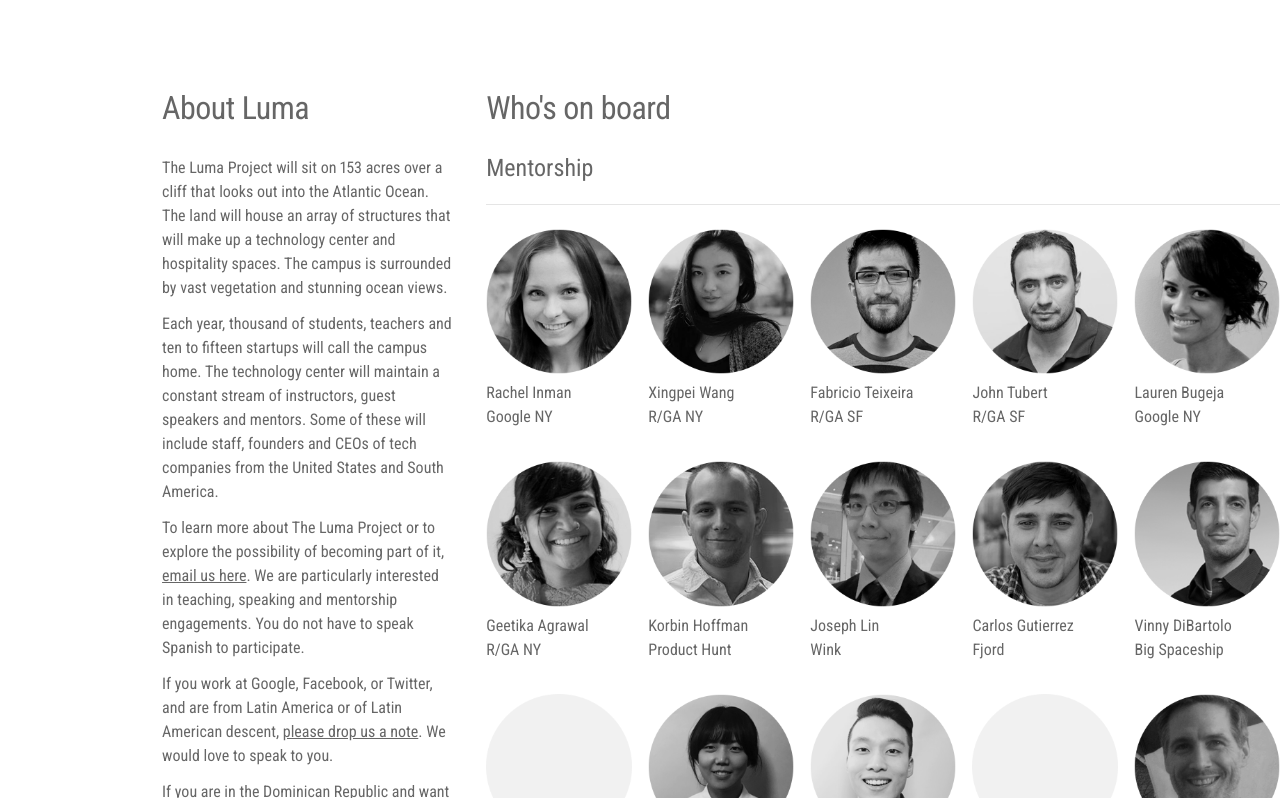
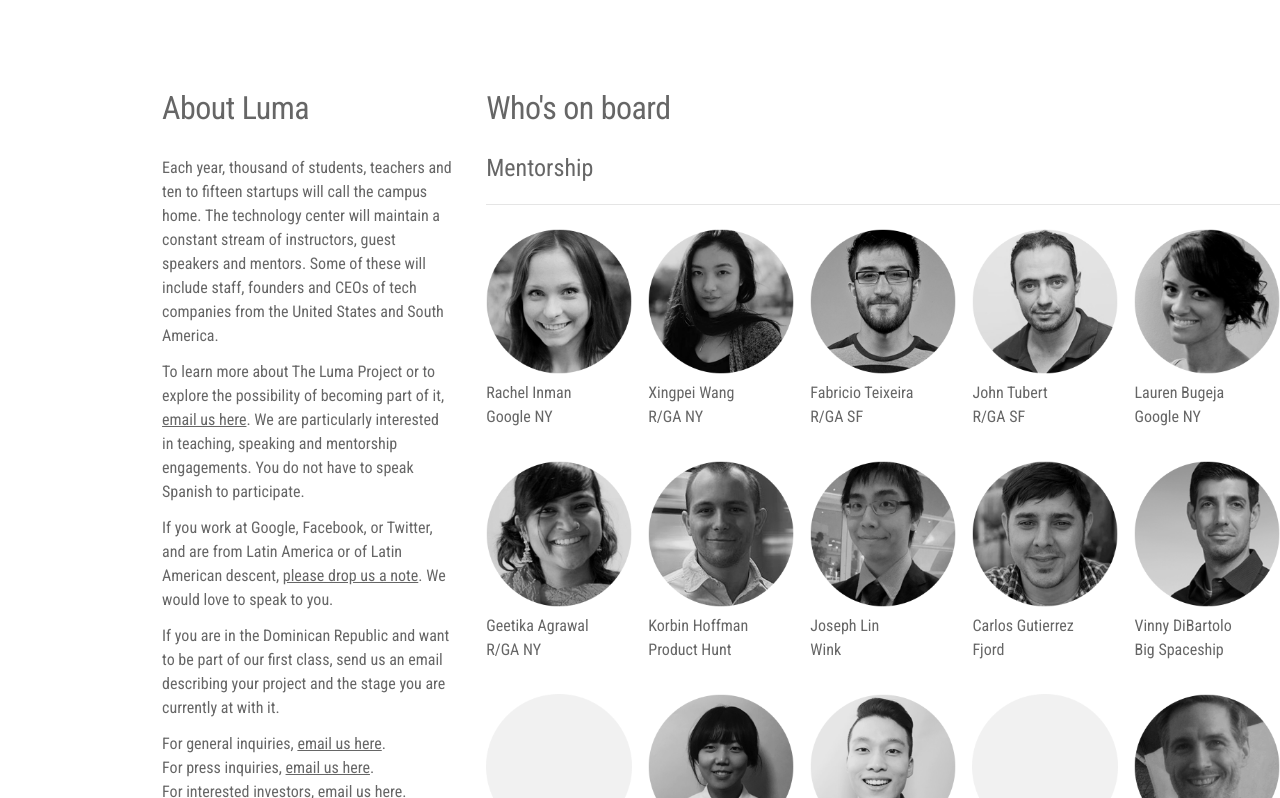
Before and after one commit to amintorres/lumaproject, a Jekyll site: the page built from index.html, in a window 1280 px wide and 900 px high, scrolled down 622 px, cut to the strip 102-900 px from the top of the window. Built offline with Jekyll 4.4.1, drawn with Linux system fonts in a browser that asks for light colours.

Commit message:
Copy change

```diff
--- a/index.html
+++ b/index.html
@@ -115,9 +115,6 @@ people:
 ---
 
 {% capture about %}
-The Luma Project will sit on 153 acres over a cliff that looks out into the Atlantic Ocean.
-The land will house an array of structures that will make up a technology center and hospitality spaces. The campus is surrounded by vast vegetation and stunning ocean views.
-
 Each year, thousand of students, teachers and ten to fifteen startups will call the campus home. The technology center will maintain a constant stream of instructors, guest speakers and mentors. Some of these will include staff, founders and CEOs of tech companies from the United States and South America.
 
 To learn more about The Luma Project or to explore the possibility of becoming part of it, [email us here](mailto:info@curiecenter.com?subject=General Inquiries). We are particularly interested in teaching, speaking and mentorship engagements. You do not have to speak Spanish to participate.
```
